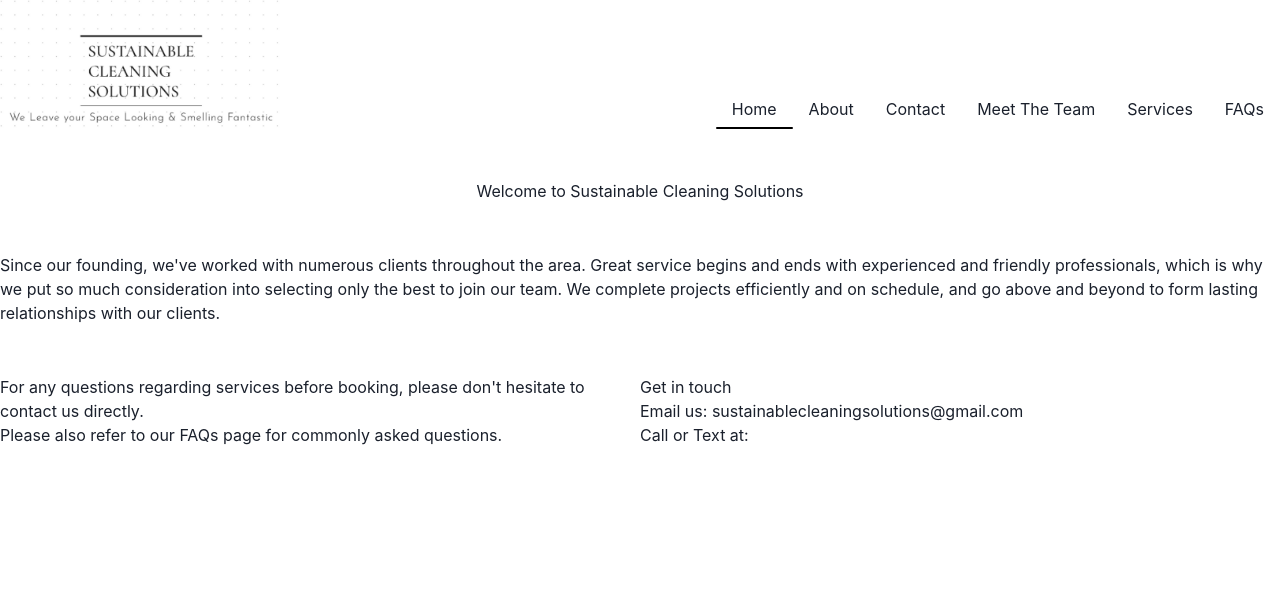
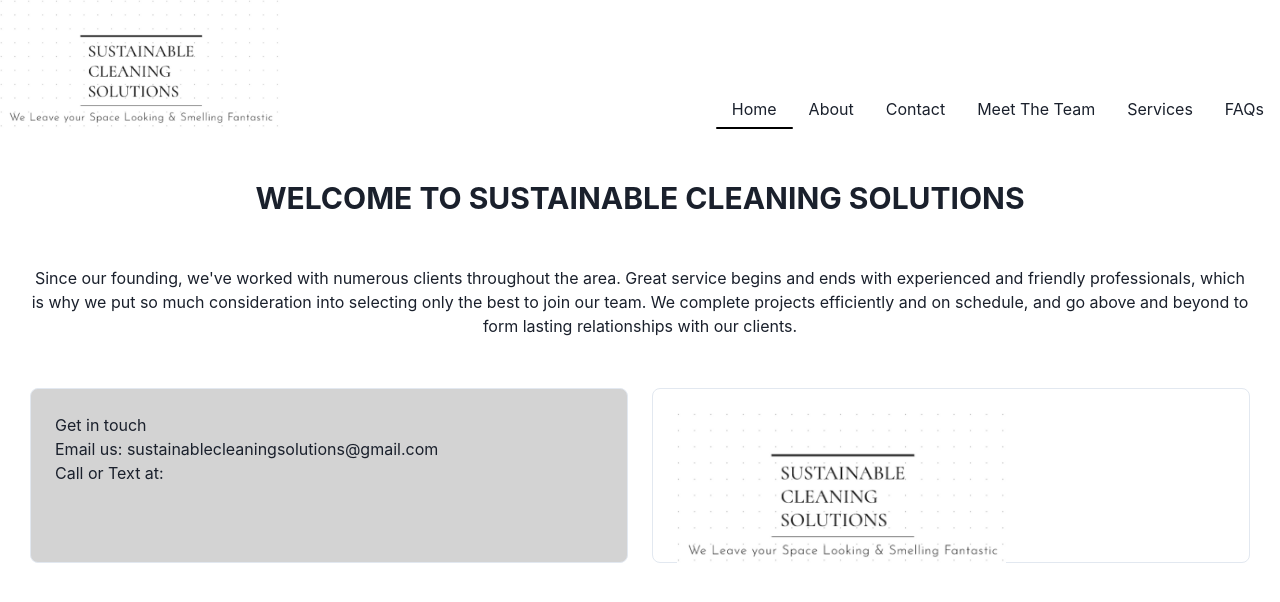
Before and after one commit to katiefugate/sustainable-cleaning-solutions, a React (Create React App) app: page /Home in a window 1280 px wide. Shown: the top 602 px of the page. Built offline with nearby package versions, Linux system fonts and the light colour scheme.

Commit message:
home page changes

```diff
--- a/src/App.css
+++ b/src/App.css
@@ -2,7 +2,6 @@
   display: flex;
   flex-direction: column;
   align-items: center;
-  font-size: calc(10px + 2vmin);
   padding-bottom: 50px;
 }
 
@@ -15,6 +14,9 @@
   width: 100%;
   justify-content: space-between;
   align-items: flex-end;
+}
+.home-page-container {
+  padding: 1px 30px;
 }
 
 .home-page-container > * {
--- a/src/pages/Home.tsx
+++ b/src/pages/Home.tsx
@@ -1,23 +1,24 @@
+import {Box, Heading } from "@chakra-ui/react";
+
 export default function Home() {
     return (
-        <div className=" home-page-container">
-            <h1 className="text-center">Welcome to Sustainable Cleaning Solutions</h1>
-            <div>
+        <div className="home-page-container">
+            <Heading as='h3' size='lg' className="text-center">WELCOME TO SUSTAINABLE CLEANING SOLUTIONS</Heading>
+            <div className='text-center'>
                 <p>Since our founding, we've worked with numerous clients throughout the area. Great service begins and ends
                     with experienced and friendly professionals, which is why we put so much consideration into selecting
                     only the best to join our team. We complete projects efficiently and on schedule, and go above and
                     beyond to form lasting relationships with our clients.</p>
             </div>
             <div className="home-contact-container">
-                <div>
-                    <p>For any questions regarding services before booking, please don't hesitate to contact us directly.</p>
-                    <p>Please also refer to our FAQs page for commonly asked questions.</p>
-                </div>
-                <div>
+                <Box bg="lightgrey" p='6' borderWidth='1px' borderRadius='lg' height='175px'>
                     <h1>Get in touch</h1>
                     <p>Email us: sustainablecleaningsolutions@gmail.com</p>
                     <p>Call or Text at: </p>
-                </div>
+                </Box>
+                <Box bg={require("../images/cleaning.png")} p='6' borderWidth='1px' borderRadius='lg' ml='6' height='175px'>
+                    <img src={require("../images/SustainableCleaningSolutions.png")} width='60%'/>
+                </Box>
             </div>
         </div>
     );
```
